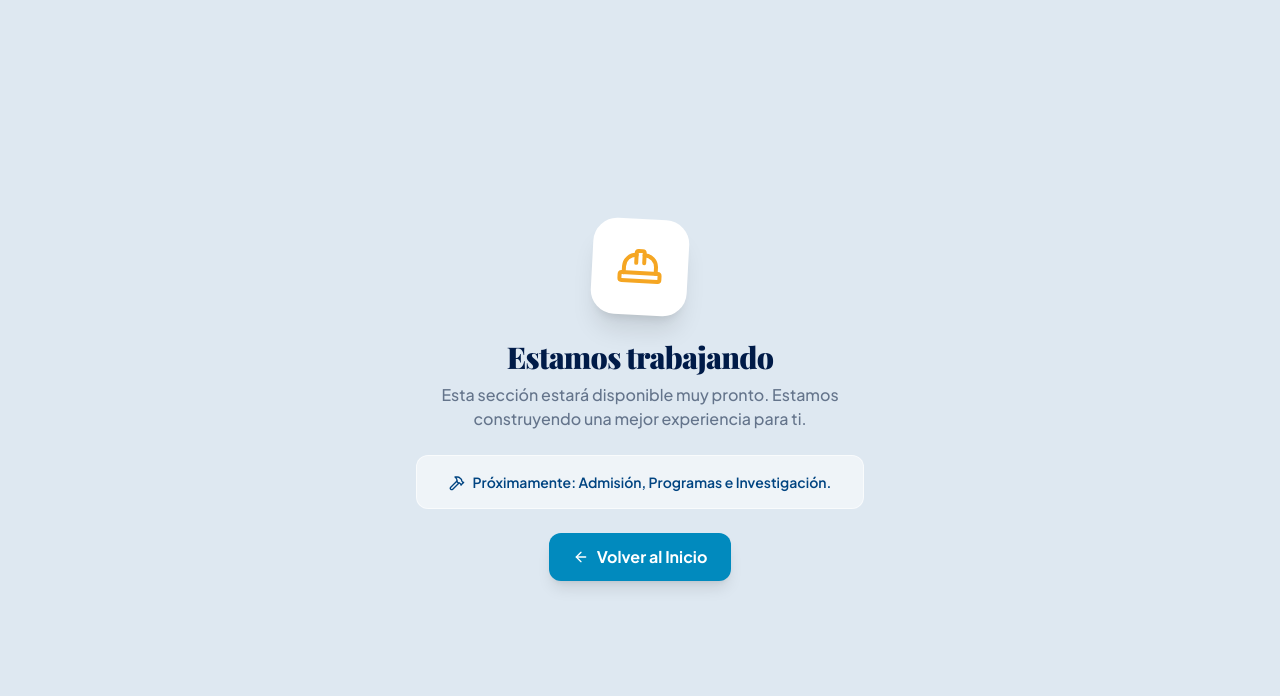
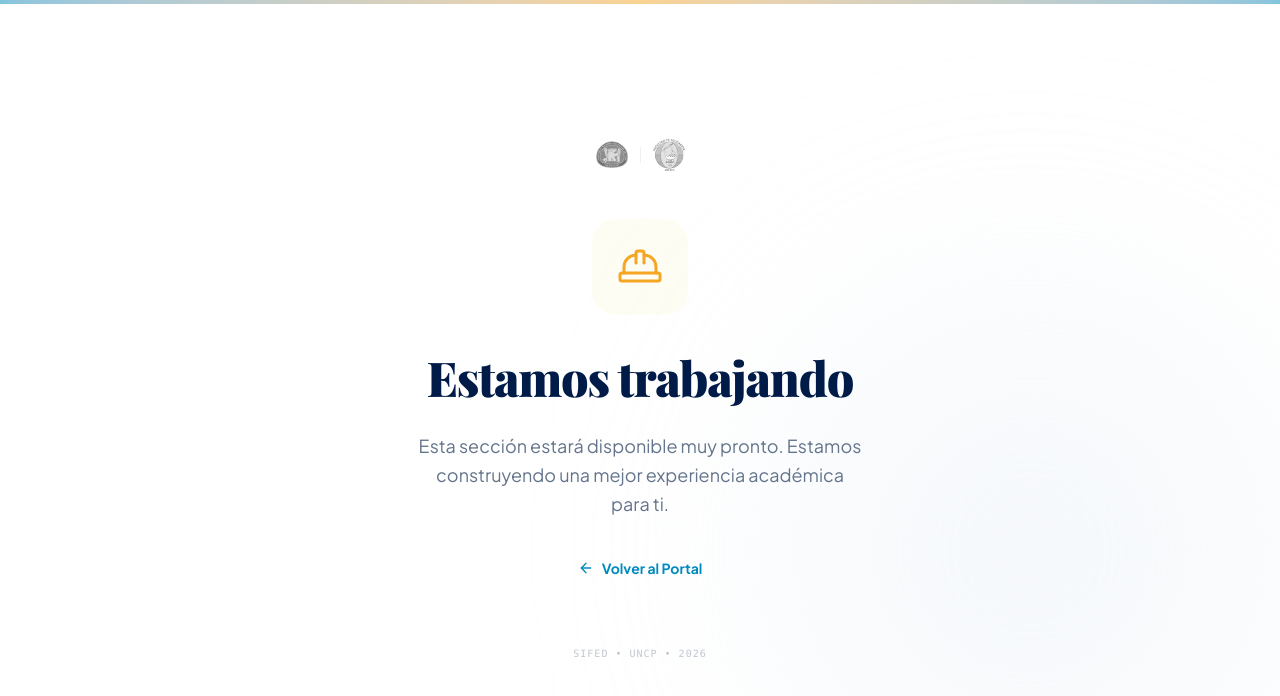
Before and after one commit to SudolabsDigital/sifed-front, a Next.js app: page /en-construccion in a window 1280 px wide. Shown: the top 696 px of the page. Built offline with nearby package versions, Linux system fonts and the light colour scheme; a web font is replaced by a local one.

Commit message:
feat: correccion de patron de diseño en pagina de (en-construccion)

```diff
--- a/app/en-construccion/page.tsx
+++ b/app/en-construccion/page.tsx
@@ -1,39 +1,19 @@
-import Link from "next/link";
-import { ArrowLeft, Hammer, HardHat } from "lucide-react";
+import StatusCard from "@/components/ui/status-card";
+import { HardHat } from "lucide-react";
 
 export const metadata = {
-  title: "Página en Construcción | Facultad de Educación",
+  title: "Página en Construcción | SIFED",
 };
 
 export default function EnConstruccionPage() {
   return (
-    <div className="min-h-screen bg-brand-50 flex flex-col items-center justify-center p-4">
-      <div className="max-w-md w-full text-center space-y-6">
-        <div className="w-24 h-24 bg-white rounded-3xl flex items-center justify-center mx-auto shadow-xl border-4 border-white transform rotate-3 hover:rotate-0 transition-transform duration-300">
-           <HardHat className="h-12 w-12 text-uncp-gold" />
-        </div>
-
-        <div className="space-y-2">
-          <h1 className="font-serif text-3xl font-black text-brand-950">
-            Estamos trabajando
-          </h1>
-          <p className="text-muted-foreground font-medium">
-            Esta sección estará disponible muy pronto. Estamos construyendo una mejor experiencia para ti.
-          </p>
-        </div>
-
-        <div className="p-4 bg-white/50 border border-white/60 rounded-xl text-sm font-semibold text-brand-800">
-           <Hammer className="inline-block h-4 w-4 mr-2 -mt-0.5" />
-           Próximamente: Admisión, Programas e Investigación.
-        </div>
-
-        <Link
-          href="/"
-          className="inline-flex items-center gap-2 px-6 py-3 bg-brand-600 text-white font-bold rounded-xl hover:bg-brand-700 transition-all shadow-lg hover:shadow-brand-600/30"
-        >
-          <ArrowLeft className="h-4 w-4" /> Volver al Inicio
-        </Link>
-      </div>
-    </div>
+    <StatusCard
+      icon={HardHat}
+      title="Estamos trabajando"
+      description="Esta sección estará disponible muy pronto. Estamos construyendo una mejor experiencia académica para ti."
+      color="gold"
+      actionLabel="Volver al Portal"
+      actionHref="/"
+    />
   );
 }
```
